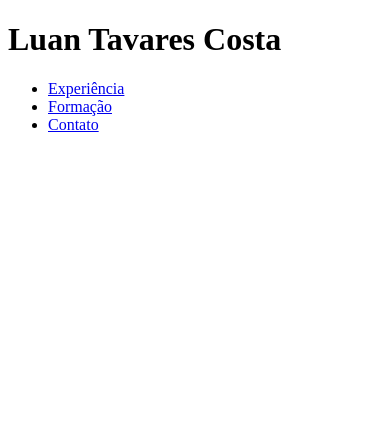
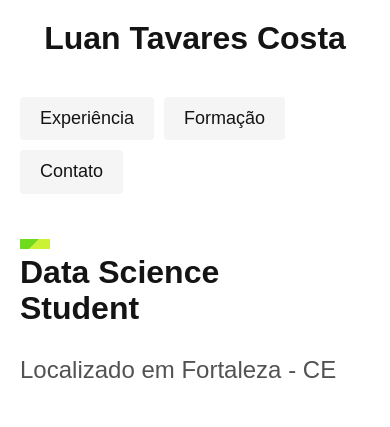
Before and after one commit to luantavaresc/Curriculo-Online, a plain HTML site: page index.html in a window 390 px wide. Drawn offline with Linux system fonts and the light colour scheme.

Commit message:
intro
adição da introdução e seu css

```diff
--- /dev/null
+++ b/css/intro.css
@@ -0,0 +1,62 @@
+.introducao {
+    max-width: 1200px;
+    padding: 40px 20px;
+    margin: 0 auto;
+    display: grid;
+    grid-template-columns: 1fr 2fr;
+    gap: 100px;
+    align-items: center;
+}
+
+.introducao h2 {
+    font-size: 4.5rem;
+    line-height: 1.125;
+    margin-bottom: 30px;
+    position: relative;
+}
+
+.introducao h2::before {
+    content: "";
+    display: block;
+    width: 130px;
+    height: 100px;
+    background: url("../img/detalhe.svg") no-repeat center;
+    position: absolute;
+    top: -15px;
+    left: -40px;
+    z-index: -1;
+}
+
+.introducao p {
+    font-size: 1.5rem;
+    color: #525252;
+}
+
+@media (max-width: 1000px) {
+    .introducao h2 {
+        font-size: 3rem;
+    }
+}
+@media (max-width: 800px) {
+    .introducao {
+        grid-template-columns: 1fr 1fr;
+        gap: 40px;
+    }
+    .introducao h2 {
+        font-size: 2rem;
+    }
+    .introducao h2::before {
+        width: 30px;
+        height: 10px;
+        left: 0px;
+    }
+}
+
+@media (max-width: 400px) {
+    .introducao {
+        grid-template-columns: 1fr;
+    }
+    .introducao img {
+        display: none;
+    }
+}
--- a/css/style.css
+++ b/css/style.css
@@ -0,0 +1,3 @@
+@import "./global.css";
+@import "./header.css";
+@import "./intro.css";
--- a/index.html
+++ b/index.html
@@ -17,5 +17,15 @@
                 </ul>
             </nav>
         </header>
+        <main class="introducao">
+            <img src="./img/foto de perfil bike.jpg" alt="luanzinho" />
+            <div>
+                <h2>
+                    Data Science <br />
+                    Student
+                </h2>
+                <p>Localizado em Fortaleza - CE</p>
+            </div>
+        </main>
     </body>
 </html>
```
